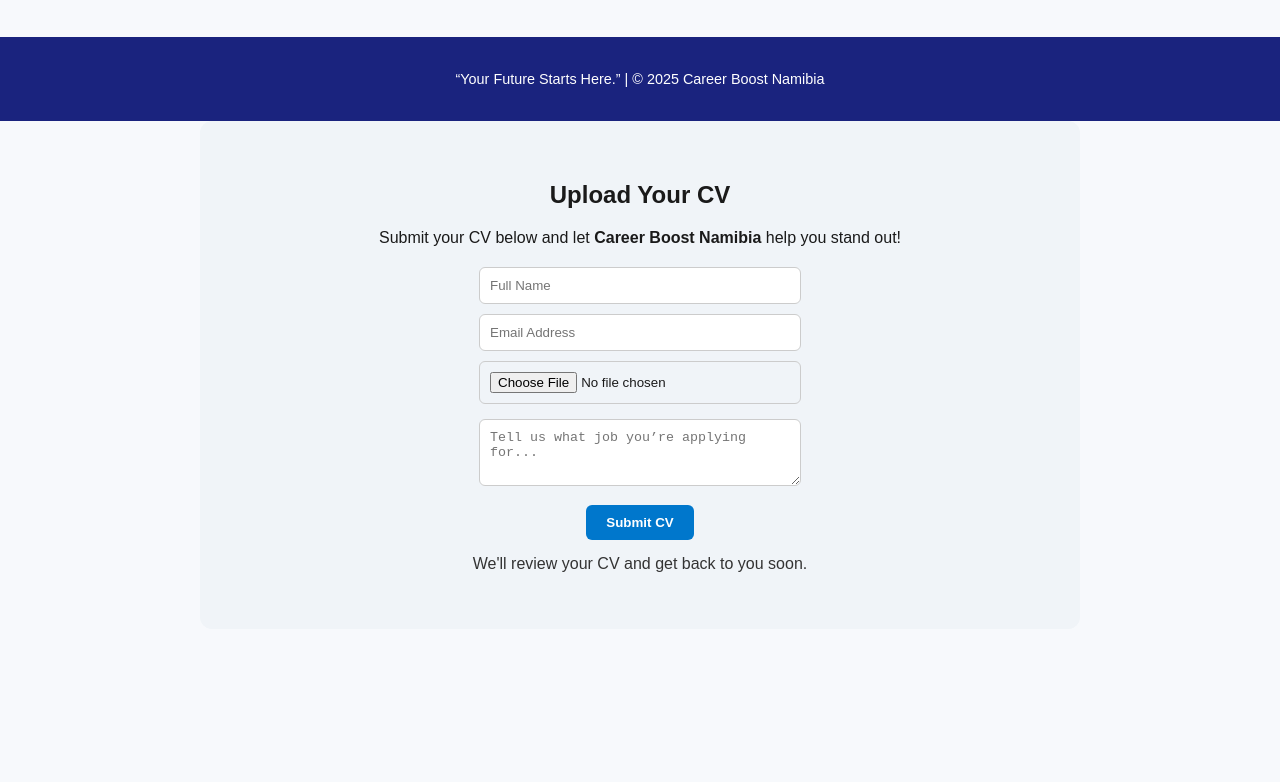
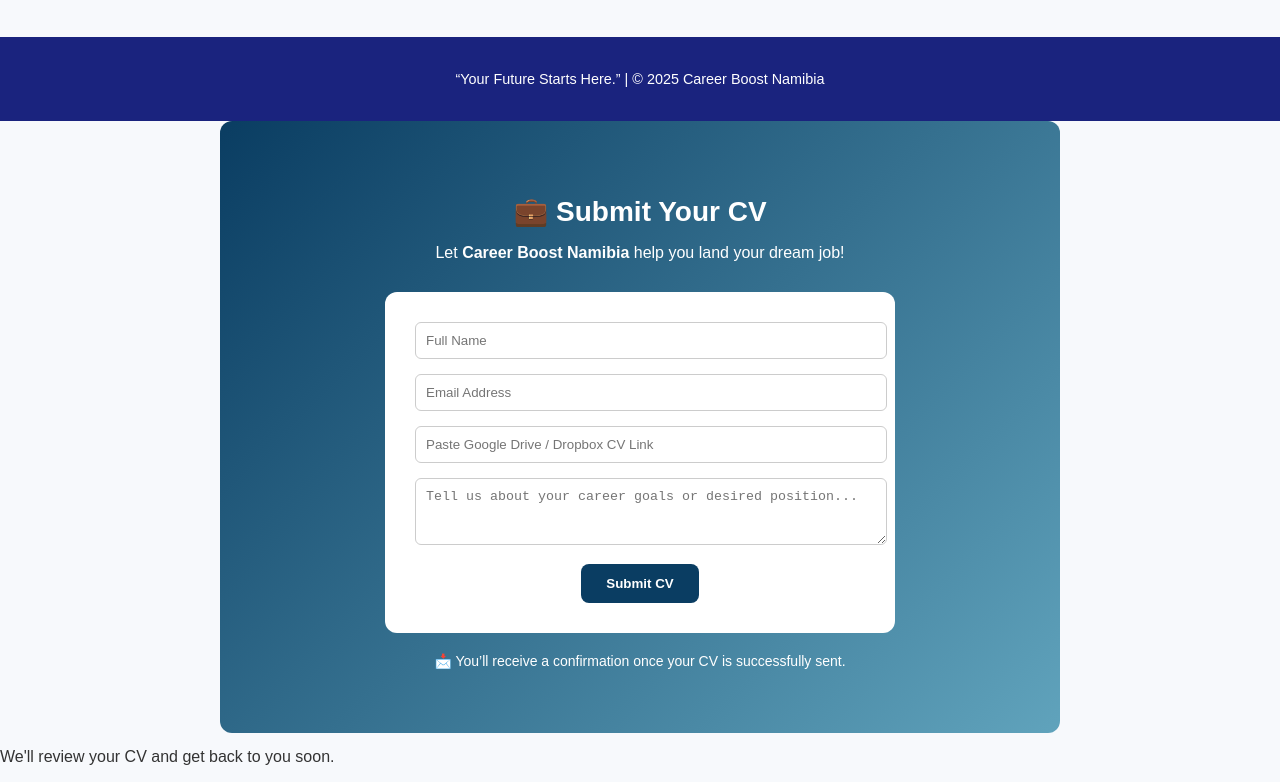
Before and after one commit to AllanEiman/careersboost.github.io, a plain HTML site: page index.html in a window 1280 px wide. Shown: the part 1347-2129 px from the top of the page. Before the commit the page ends 1992 px from the top, so only its background shows below. Drawn offline with Linux system fonts and the light colour scheme.

Commit message:
Update index.html

```diff
--- a/index.html
+++ b/index.html
@@ -132,23 +132,41 @@
     <p>“Your Future Starts Here.” | © 2025 Career Boost Namibia</p>
   </footer>
 <!-- === CV Upload Section === -->
-<section id="upload" style="background:#f0f4f8;padding:40px;border-radius:12px;text-align:center;">
-  <h2>Upload Your CV</h2>
-  <p>Submit your CV below and let <b>Career Boost Namibia</b> help you stand out!</p>
+<section id="cv-upload" style="background:linear-gradient(135deg,#0a3d62,#60a3bc);color:#fff;padding:50px 20px;text-align:center;border-radius:12px;">
+  <h2 style="font-size:28px;margin-bottom:10px;">💼 Submit Your CV</h2>
+  <p style="font-size:16px;margin-bottom:30px;">Let <strong>Career Boost Namibia</strong> help you land your dream job!</p>
 
-  <form action="https://getform.io/f/bmdywmza" method="POST" enctype="multipart/form-data" style="margin-top:20px;">
-    <input type="text" name="name" placeholder="Full Name" required
-           style="padding:10px;width:80%;max-width:300px;margin-bottom:10px;border-radius:6px;border:1px solid #ccc;"><br>
-    <input type="email" name="email" placeholder="Email Address" required
-           style="padding:10px;width:80%;max-width:300px;margin-bottom:10px;border-radius:6px;border:1px solid #ccc;"><br>
-    <input type="file" name="cvfile" accept=".pdf,.doc,.docx" required
-           style="padding:10px;width:80%;max-width:300px;margin-bottom:15px;border-radius:6px;border:1px solid #ccc;"><br>
-    <textarea name="message" placeholder="Tell us what job you’re applying for..." rows="3"
-              style="padding:10px;width:80%;max-width:300px;margin-bottom:15px;border-radius:6px;border:1px solid #ccc;"></textarea><br>
-    <button type="submit" style="background:#0077cc;color:white;padding:10px 20px;border:none;border-radius:6px;cursor:pointer;">
+  <form action="https://formsubmit.co/careerboostnam@gmail.com" method="POST"
+        style="max-width:450px;margin:0 auto;background-color:#ffffff;color:#000;padding:30px;border-radius:12px;">
+
+    <!-- FormSubmit settings -->
+    <input type="hidden" name="_captcha" value="false">
+    <input type="hidden" name="_subject" value="New CV Submission - Career Boost Namibia">
+    <input type="hidden" name="_template" value="box">
+    <input type="hidden" name="_next" value="https://careersboost.github.io/thankyou.html">
+
+    <!-- Form fields -->
+    <input type="text" name="Full Name" placeholder="Full Name" required
+           style="padding:10px;width:100%;margin-bottom:15px;border-radius:6px;border:1px solid #ccc;"><br>
+
+    <input type="email" name="Email" placeholder="Email Address" required
+           style="padding:10px;width:100%;margin-bottom:15px;border-radius:6px;border:1px solid #ccc;"><br>
+
+    <input type="url" name="CV Link" placeholder="Paste Google Drive / Dropbox CV Link" required
+           style="padding:10px;width:100%;margin-bottom:15px;border-radius:6px;border:1px solid #ccc;"><br>
+
+    <textarea name="Message" placeholder="Tell us about your career goals or desired position..." rows="3"
+              style="padding:10px;width:100%;margin-bottom:15px;border-radius:6px;border:1px solid #ccc;"></textarea><br>
+
+    <button type="submit"
+            style="background:#0a3d62;color:#fff;font-weight:bold;padding:12px 25px;border:none;border-radius:8px;cursor:pointer;">
       Submit CV
     </button>
   </form>
+
+  <p style="margin-top:20px;font-size:14px;">📩 You’ll receive a confirmation once your CV is successfully sent.</p>
+</section>
+
 
   <p style="margin-top:15px;color:#333;">We'll review your CV and get back to you soon.</p>
 </section>
```
